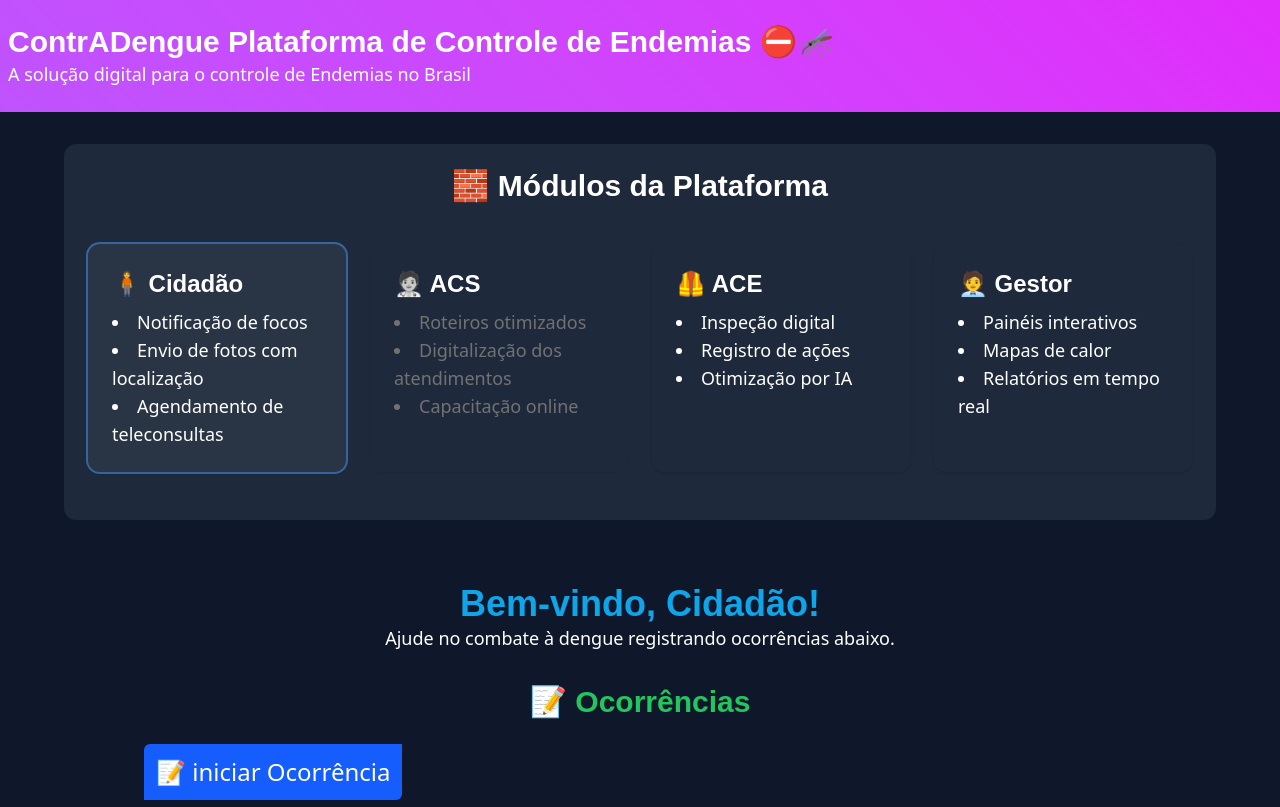
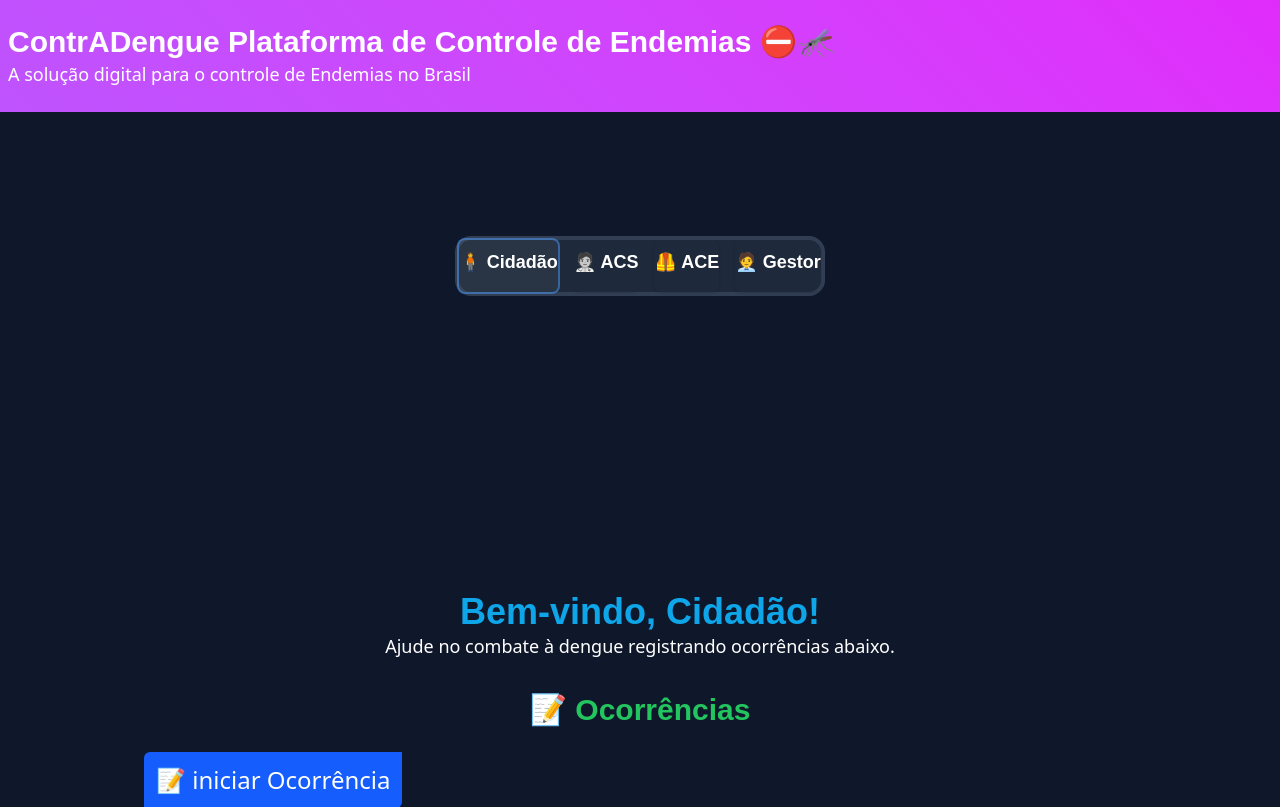
Before and after one commit to allanvilas/contrAdengue, a PHP site: page /views/plataforma.php in a window 1280 px wide. Shown: the top 807 px of the page. Run offline with PHP 8.4, Linux system fonts and the light colour scheme; style sheets or scripts are compiled from the project's sources.

Commit message:
Aprimorar o layout e a lógica de controle de módulos na plataforma, ajustando classes CSS e corrigindo erros de digitação nos botões

```diff
--- a/src/views/plataforma.php
+++ b/src/views/plataforma.php
@@ -4,7 +4,6 @@
 ?>
 
 <body class="h-dvh">
-    <div id="modes-controler-full"></div>
     <header class="animated-background bg-linear-45 from-blue-500 to-fuchsia-500 text-white py-4 mb-8">
         <div class="container mx-auto p-2">
             <h1 class="text-3xl font-bold">ContrADengue Plataforma de Controle de Endemias ⛔️🦟</h1>
@@ -12,8 +11,9 @@
         </div>
     </header>
 
+    <div id="modes-controler-full"></div>
     <!-- Módulos -->
-    <section id="modes" class="z-10 will-change-transform will-change-opacity transition-all duration-500 ease-in-out">
+    <section id="modes" class="z-10 will-change-transform will-change-opacity transition-all duration-500 ease-in-out py-60">
         <div class="max-w-6xl mx-auto bg-surface p-6 rounded-xl">
             <h2 class="text-3xl font-bold text-center mb-10">🧱 Módulos da Plataforma</h2>
             <div id="modes-container" class="grid md:grid-cols-2 lg:grid-cols-4 gap-6">
@@ -53,10 +53,11 @@
                         <li>Relatórios em tempo real</li>
                     </ul>
                 </div>
-                <div id="modes-controler"></div>
             </div>
         </div>
     </section>
+
+    <div id="modes-controler" class="pt-96"></div>
 
     <!-- Módulo ACE -->
     <section id="mod-ace" class="" hidden>
@@ -98,7 +99,7 @@
                 </div>
                 <div class="flex flex-row justify-between">
                     <button
-                        class="grow py-2 text-1xl font-bold text-blue-900 rounded-bl-xl bg-blue-500 hover:text-blue-300 hover:ring-4 hover:ring-blue-200/20 hover:bg-blue-600 transition duration-200 active:bg-blue-700 active:text-blue-100">Adidionar
+                        class="grow py-2 text-1xl font-bold text-blue-900 rounded-bl-xl bg-blue-500 hover:text-blue-300 hover:ring-4 hover:ring-blue-200/20 hover:bg-blue-600 transition duration-200 active:bg-blue-700 active:text-blue-100">Adicionar
                     </button>
                     <button
                         class="grow py-2 text-1xl font-bold text-yellow-900 bg-yellow-500 hover:text-yellow-300 hover:ring-4 hover:ring-yellow-200/20 hover:bg-yellow-600 transition duration-200 active:bg-yellow-700 active:text-yellow-100">Pausar</button>
@@ -122,7 +123,7 @@
                 </div>
                 <div class="flex flex-row justify-between">
                     <button
-                        class="grow py-2 text-1xl font-bold text-blue-900 rounded-bl-xl bg-blue-500 hover:text-blue-300 hover:ring-4 hover:ring-blue-200/20 hover:bg-blue-600 transition duration-200 active:bg-blue-700 active:text-blue-100">Adidionar
+                        class="grow py-2 text-1xl font-bold text-blue-900 rounded-bl-xl bg-blue-500 hover:text-blue-300 hover:ring-4 hover:ring-blue-200/20 hover:bg-blue-600 transition duration-200 active:bg-blue-700 active:text-blue-100">Adicionar
                     </button>
                     <button
                         class="grow py-2 text-1xl font-bold text-yellow-900 bg-yellow-500 hover:text-yellow-300 hover:ring-4 hover:ring-yellow-200/20 hover:bg-yellow-600 transition duration-200 active:bg-yellow-700 active:text-yellow-100">Pausar</button>
@@ -145,7 +146,7 @@
                 </div>
                 <div class="flex flex-row justify-between">
                     <button
-                        class="grow py-2 text-1xl font-bold text-blue-900 rounded-bl-xl bg-blue-500 hover:text-blue-300 hover:ring-4 hover:ring-blue-200/20 hover:bg-blue-600 transition duration-200 active:bg-blue-700 active:text-blue-100">Adidionar
+                        class="grow py-2 text-1xl font-bold text-blue-900 rounded-bl-xl bg-blue-500 hover:text-blue-300 hover:ring-4 hover:ring-blue-200/20 hover:bg-blue-600 transition duration-200 active:bg-blue-700 active:text-blue-100">Adicionar
                     </button>
                     <button
                         class="grow py-2 text-1xl font-bold text-yellow-900 bg-yellow-500 hover:text-yellow-300 hover:ring-4 hover:ring-yellow-200/20 hover:bg-yellow-600 transition duration-200 active:bg-yellow-700 active:text-yellow-100">Pausar</button>
@@ -168,7 +169,7 @@
                 </div>
                 <div class="flex flex-row justify-between">
                     <button
-                        class="grow py-2 text-1xl font-bold text-blue-900 rounded-bl-xl bg-blue-500 hover:text-blue-300 hover:ring-4 hover:ring-blue-200/20 hover:bg-blue-600 transition duration-200 active:bg-blue-700 active:text-blue-100">Adidionar
+                        class="grow py-2 text-1xl font-bold text-blue-900 rounded-bl-xl bg-blue-500 hover:text-blue-300 hover:ring-4 hover:ring-blue-200/20 hover:bg-blue-600 transition duration-200 active:bg-blue-700 active:text-blue-100">Adicionar
                     </button>
                     <button
                         class="grow py-2 text-1xl font-bold text-yellow-900 bg-yellow-500 hover:text-yellow-300 hover:ring-4 hover:ring-yellow-200/20 hover:bg-yellow-600 transition duration-200 active:bg-yellow-700 active:text-yellow-100">Pausar</button>
@@ -191,7 +192,7 @@
                 </div>
                 <div class="flex flex-row justify-between">
                     <button
-                        class="grow py-2 text-1xl font-bold text-blue-900 rounded-bl-xl bg-blue-500 hover:text-blue-300 hover:ring-4 hover:ring-blue-200/20 hover:bg-blue-600 transition duration-200 active:bg-blue-700 active:text-blue-100">Adidionar
+                        class="grow py-2 text-1xl font-bold text-blue-900 rounded-bl-xl bg-blue-500 hover:text-blue-300 hover:ring-4 hover:ring-blue-200/20 hover:bg-blue-600 transition duration-200 active:bg-blue-700 active:text-blue-100">Adicionar
                     </button>
                     <button
                         class="grow py-2 text-1xl font-bold text-yellow-900 bg-yellow-500 hover:text-yellow-300 hover:ring-4 hover:ring-yellow-200/20 hover:bg-yellow-600 transition duration-200 active:bg-yellow-700 active:text-yellow-100">Pausar</button>
@@ -214,7 +215,7 @@
                 </div>
                 <div class="flex flex-row justify-between">
                     <button
-                        class="grow py-2 text-1xl font-bold text-blue-900 rounded-bl-xl bg-blue-500 hover:text-blue-300 hover:ring-4 hover:ring-blue-200/20 hover:bg-blue-600 transition duration-200 active:bg-blue-700 active:text-blue-100">Adidionar
+                        class="grow py-2 text-1xl font-bold text-blue-900 rounded-bl-xl bg-blue-500 hover:text-blue-300 hover:ring-4 hover:ring-blue-200/20 hover:bg-blue-600 transition duration-200 active:bg-blue-700 active:text-blue-100">Adicionar
                     </button>
                     <button
                         class="grow py-2 text-1xl font-bold text-yellow-900 bg-yellow-500 hover:text-yellow-300 hover:ring-4 hover:ring-yellow-200/20 hover:bg-yellow-600 transition duration-200 active:bg-yellow-700 active:text-yellow-100">Pausar</button>
@@ -237,7 +238,7 @@
                 </div>
                 <div class="flex flex-row justify-between">
                     <button
-                        class="grow py-2 text-1xl font-bold text-blue-900 rounded-bl-xl bg-blue-500 hover:text-blue-300 hover:ring-4 hover:ring-blue-200/20 hover:bg-blue-600 transition duration-200 active:bg-blue-700 active:text-blue-100">Adidionar
+                        class="grow py-2 text-1xl font-bold text-blue-900 rounded-bl-xl bg-blue-500 hover:text-blue-300 hover:ring-4 hover:ring-blue-200/20 hover:bg-blue-600 transition duration-200 active:bg-blue-700 active:text-blue-100">Adicionar
                     </button>
                     <button
                         class="grow py-2 text-1xl font-bold text-yellow-900 bg-yellow-500 hover:text-yellow-300 hover:ring-4 hover:ring-yellow-200/20 hover:bg-yellow-600 transition duration-200 active:bg-yellow-700 active:text-yellow-100">Pausar</button>
@@ -260,7 +261,7 @@
                 </div>
                 <div class="flex flex-row justify-between">
                     <button
-                        class="grow py-2 text-1xl font-bold text-blue-900 rounded-bl-xl bg-blue-500 hover:text-blue-300 hover:ring-4 hover:ring-blue-200/20 hover:bg-blue-600 transition duration-200 active:bg-blue-700 active:text-blue-100">Adidionar
+                        class="grow py-2 text-1xl font-bold text-blue-900 rounded-bl-xl bg-blue-500 hover:text-blue-300 hover:ring-4 hover:ring-blue-200/20 hover:bg-blue-600 transition duration-200 active:bg-blue-700 active:text-blue-100">Adicionar
                     </button>
                     <button
                         class="grow py-2 text-1xl font-bold text-yellow-900 bg-yellow-500 hover:text-yellow-300 hover:ring-4 hover:ring-yellow-200/20 hover:bg-yellow-600 transition duration-200 active:bg-yellow-700 active:text-yellow-100">Pausar</button>
@@ -283,7 +284,7 @@
                 </div>
                 <div class="flex flex-row justify-between">
                     <button
-                        class="grow py-2 text-1xl font-bold text-blue-900 rounded-bl-xl bg-blue-500 hover:text-blue-300 hover:ring-4 hover:ring-blue-200/20 hover:bg-blue-600 transition duration-200 active:bg-blue-700 active:text-blue-100">Adidionar
+                        class="grow py-2 text-1xl font-bold text-blue-900 rounded-bl-xl bg-blue-500 hover:text-blue-300 hover:ring-4 hover:ring-blue-200/20 hover:bg-blue-600 transition duration-200 active:bg-blue-700 active:text-blue-100">Adicionar
                     </button>
                     <button
                         class="grow py-2 text-1xl font-bold text-yellow-900 bg-yellow-500 hover:text-yellow-300 hover:ring-4 hover:ring-yellow-200/20 hover:bg-yellow-600 transition duration-200 active:bg-yellow-700 active:text-yellow-100">Pausar</button>
@@ -306,7 +307,7 @@
                 </div>
                 <div class="flex flex-row justify-between">
                     <button
-                        class="grow py-2 text-1xl font-bold text-blue-900 rounded-bl-xl bg-blue-500 hover:text-blue-300 hover:ring-4 hover:ring-blue-200/20 hover:bg-blue-600 transition duration-200 active:bg-blue-700 active:text-blue-100">Adidionar
+                        class="grow py-2 text-1xl font-bold text-blue-900 rounded-bl-xl bg-blue-500 hover:text-blue-300 hover:ring-4 hover:ring-blue-200/20 hover:bg-blue-600 transition duration-200 active:bg-blue-700 active:text-blue-100">Adicionar
                     </button>
                     <button
                         class="grow py-2 text-1xl font-bold text-yellow-900 bg-yellow-500 hover:text-yellow-300 hover:ring-4 hover:ring-yellow-200/20 hover:bg-yellow-600 transition duration-200 active:bg-yellow-700 active:text-yellow-100">Pausar</button>
@@ -329,7 +330,7 @@
                 </div>
                 <div class="flex flex-row justify-between">
                     <button
-                        class="grow py-2 text-1xl font-bold text-blue-900 rounded-bl-xl bg-blue-500 hover:text-blue-300 hover:ring-4 hover:ring-blue-200/20 hover:bg-blue-600 transition duration-200 active:bg-blue-700 active:text-blue-100">Adidionar
+                        class="grow py-2 text-1xl font-bold text-blue-900 rounded-bl-xl bg-blue-500 hover:text-blue-300 hover:ring-4 hover:ring-blue-200/20 hover:bg-blue-600 transition duration-200 active:bg-blue-700 active:text-blue-100">Adicionar
                     </button>
                     <button
                         class="grow py-2 text-1xl font-bold text-yellow-900 bg-yellow-500 hover:text-yellow-300 hover:ring-4 hover:ring-yellow-200/20 hover:bg-yellow-600 transition duration-200 active:bg-yellow-700 active:text-yellow-100">Pausar</button>
@@ -352,7 +353,7 @@
                 </div>
                 <div class="flex flex-row justify-between">
                     <button
-                        class="grow py-2 text-1xl font-bold text-blue-900 rounded-bl-xl bg-blue-500 hover:text-blue-300 hover:ring-4 hover:ring-blue-200/20 hover:bg-blue-600 transition duration-200 active:bg-blue-700 active:text-blue-100">Adidionar
+                        class="grow py-2 text-1xl font-bold text-blue-900 rounded-bl-xl bg-blue-500 hover:text-blue-300 hover:ring-4 hover:ring-blue-200/20 hover:bg-blue-600 transition duration-200 active:bg-blue-700 active:text-blue-100">Adicionar
                     </button>
                     <button
                         class="grow py-2 text-1xl font-bold text-yellow-900 bg-yellow-500 hover:text-yellow-300 hover:ring-4 hover:ring-yellow-200/20 hover:bg-yellow-600 transition duration-200 active:bg-yellow-700 active:text-yellow-100">Pausar</button>
@@ -375,7 +376,7 @@
                 </div>
                 <div class="flex flex-row justify-between">
                     <button
-                        class="grow py-2 text-1xl font-bold text-blue-900 rounded-bl-xl bg-blue-500 hover:text-blue-300 hover:ring-4 hover:ring-blue-200/20 hover:bg-blue-600 transition duration-200 active:bg-blue-700 active:text-blue-100">Adidionar
+                        class="grow py-2 text-1xl font-bold text-blue-900 rounded-bl-xl bg-blue-500 hover:text-blue-300 hover:ring-4 hover:ring-blue-200/20 hover:bg-blue-600 transition duration-200 active:bg-blue-700 active:text-blue-100">Adicionar
                     </button>
                     <button
                         class="grow py-2 text-1xl font-bold text-yellow-900 bg-yellow-500 hover:text-yellow-300 hover:ring-4 hover:ring-yellow-200/20 hover:bg-yellow-600 transition duration-200 active:bg-yellow-700 active:text-yellow-100">Pausar</button>
@@ -398,7 +399,7 @@
                 </div>
                 <div class="flex flex-row justify-between">
                     <button
-                        class="grow py-2 text-1xl font-bold text-blue-900 rounded-bl-xl bg-blue-500 hover:text-blue-300 hover:ring-4 hover:ring-blue-200/20 hover:bg-blue-600 transition duration-200 active:bg-blue-700 active:text-blue-100">Adidionar
+                        class="grow py-2 text-1xl font-bold text-blue-900 rounded-bl-xl bg-blue-500 hover:text-blue-300 hover:ring-4 hover:ring-blue-200/20 hover:bg-blue-600 transition duration-200 active:bg-blue-700 active:text-blue-100">Adicionar
                     </button>
                     <button
                         class="grow py-2 text-1xl font-bold text-yellow-900 bg-yellow-500 hover:text-yellow-300 hover:ring-4 hover:ring-yellow-200/20 hover:bg-yellow-600 transition duration-200 active:bg-yellow-700 active:text-yellow-100">Pausar</button>
@@ -421,7 +422,7 @@
                 </div>
                 <div class="flex flex-row justify-between">
                     <button
-                        class="grow py-2 text-1xl font-bold text-blue-900 rounded-bl-xl bg-blue-500 hover:text-blue-300 hover:ring-4 hover:ring-blue-200/20 hover:bg-blue-600 transition duration-200 active:bg-blue-700 active:text-blue-100">Adidionar
+                        class="grow py-2 text-1xl font-bold text-blue-900 rounded-bl-xl bg-blue-500 hover:text-blue-300 hover:ring-4 hover:ring-blue-200/20 hover:bg-blue-600 transition duration-200 active:bg-blue-700 active:text-blue-100">Adicionar
                     </button>
                     <button
                         class="grow py-2 text-1xl font-bold text-yellow-900 bg-yellow-500 hover:text-yellow-300 hover:ring-4 hover:ring-yellow-200/20 hover:bg-yellow-600 transition duration-200 active:bg-yellow-700 active:text-yellow-100">Pausar</button>
```
Also changed, not shown: src/resources/js/cGxhdGFmb3JtYQ==.js (+27 -7 lines).
